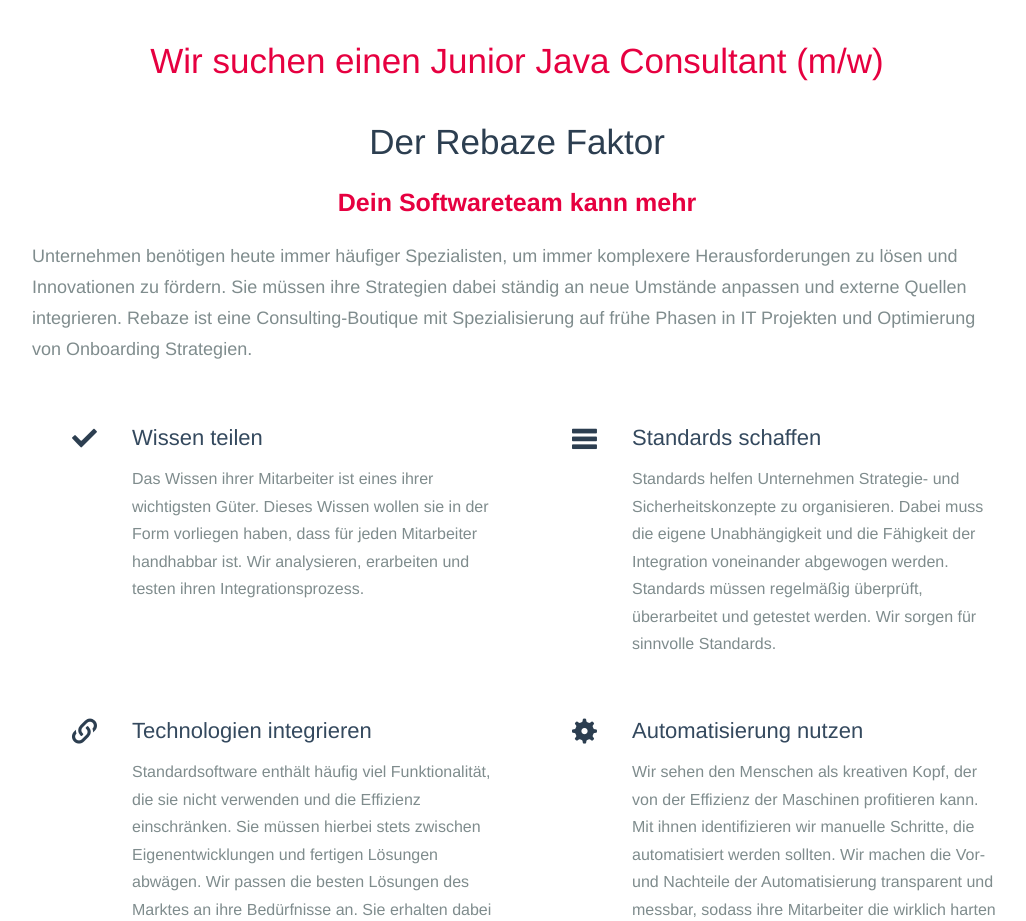
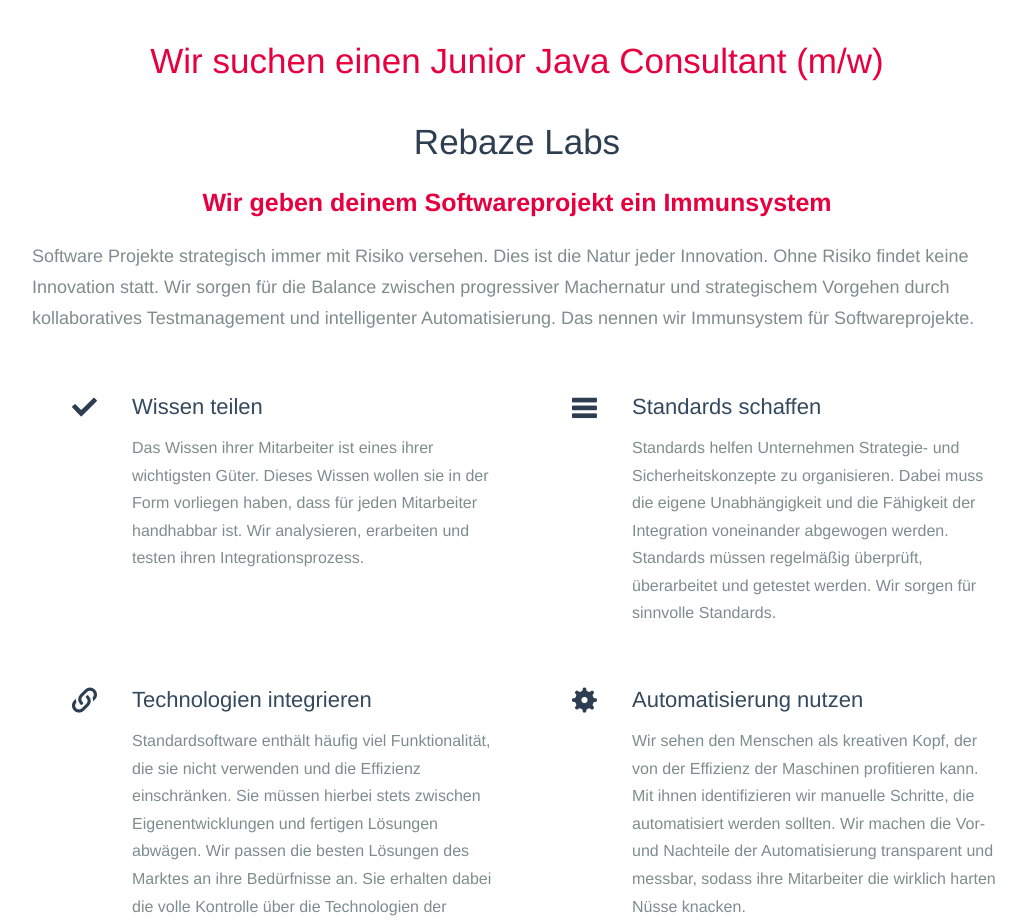
Before and after one commit to rebaze/rebaze.github.io, a plain HTML site: page de/index.html in a window 1280 px wide. Shown: the part 840-1761 px from the top of the page, without its empty margins (123-1149 px from the left). Drawn offline with Linux system fonts and the light colour scheme; files whose address does not match are found by name; a web font is replaced by a local one.

Commit message:
Update index.html

```diff
--- a/de/index.html
+++ b/de/index.html
@@ -3,7 +3,7 @@
 <head>
     <meta charset="utf-8">
 	<meta name="author" content="rebaze GmbH">
-	    <meta name="description" content="Rebaze ist eine deutsche Consulting-Boutique mit Spezialisierung auf frühe Phasen in IT Projekten und Optimierung von Strategien für den digitalen Wandel.">
+	    <meta name="description" content="Rebaze ist eine deutsche Consulting-Boutique mit Spezialisierung auf frühe Phasen in IT Projekten und Optimierung von Teststrategien.">
 	    <meta name="keywords" content="Onboarding, Integrationsmanagement,Customization,Governance,Security,Automation,Employee,HR,Human Resources,Workforce,Productivity">
 	    <meta http-equiv="X-UA-Compatible" content="chrome=1">
 	    <!-- Facebook -->
@@ -75,13 +75,11 @@
 
               </div>
             <div class="col-sm-10 col-sm-offset-1">
-              <h3>Der Rebaze Faktor</h3>
-              <p class="lead"><b><a href="#">Dein Softwareteam kann mehr</a></b></p>
-				<p>
-					Unternehmen benötigen heute immer häufiger Spezialisten, um immer komplexere Herausforderungen zu lösen und Innovationen zu fördern.
-          Sie müssen ihre Strategien dabei ständig an neue Umstände anpassen und externe Quellen integrieren.
-          Rebaze ist eine Consulting-Boutique mit Spezialisierung auf frühe Phasen in IT Projekten und Optimierung von Onboarding Strategien.
-				</p>
+              <h3>Rebaze Labs</h3>
+              <p class="lead"><b><a href="#">Wir geben deinem Softwareprojekt ein Immunsystem</a></b></p>
+				<p>Software Projekte strategisch immer mit Risiko versehen. Dies ist die Natur jeder Innovation. Ohne Risiko findet keine Innovation statt.
+Wir sorgen für die Balance zwischen progressiver Machernatur und strategischem Vorgehen durch kollaboratives Testmanagement und intelligenter Automatisierung.
+Das nennen wir Immunsystem für Softwareprojekte.</p>
             </div>
 
         </div>
```
